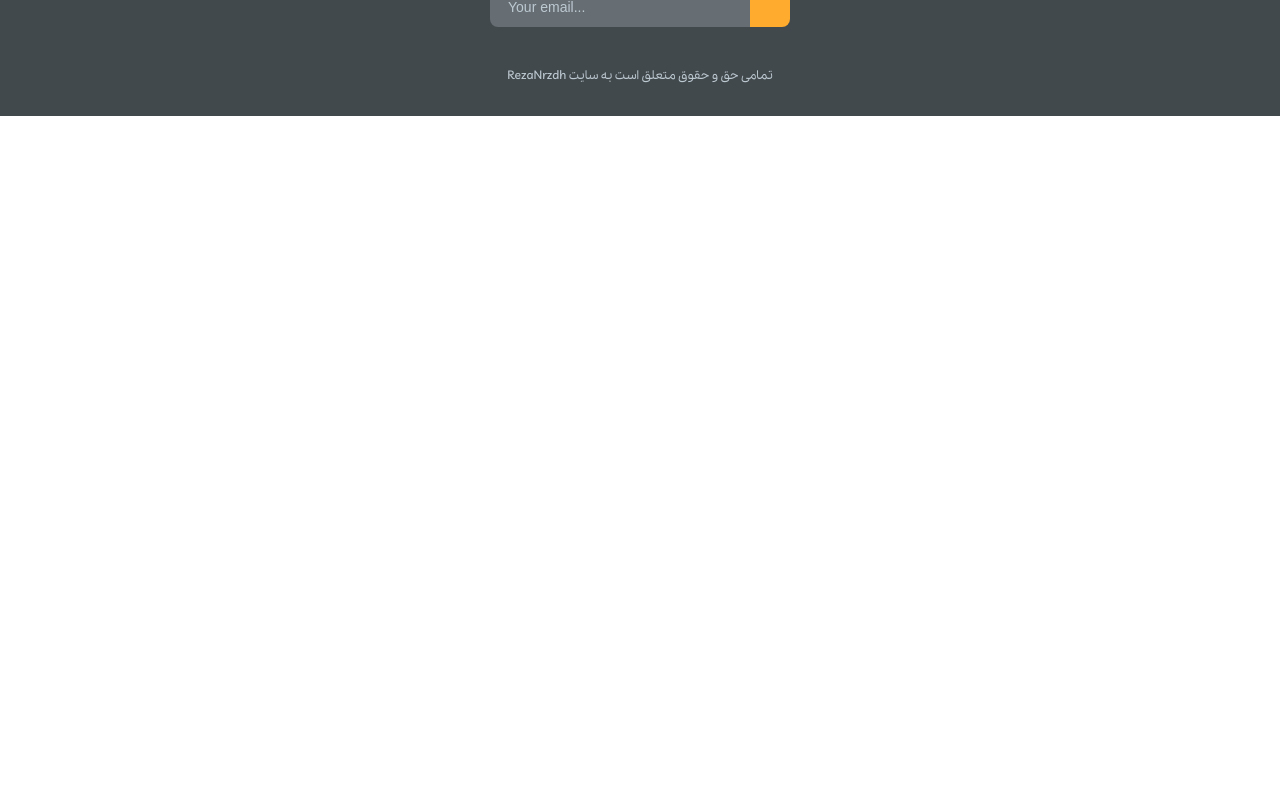
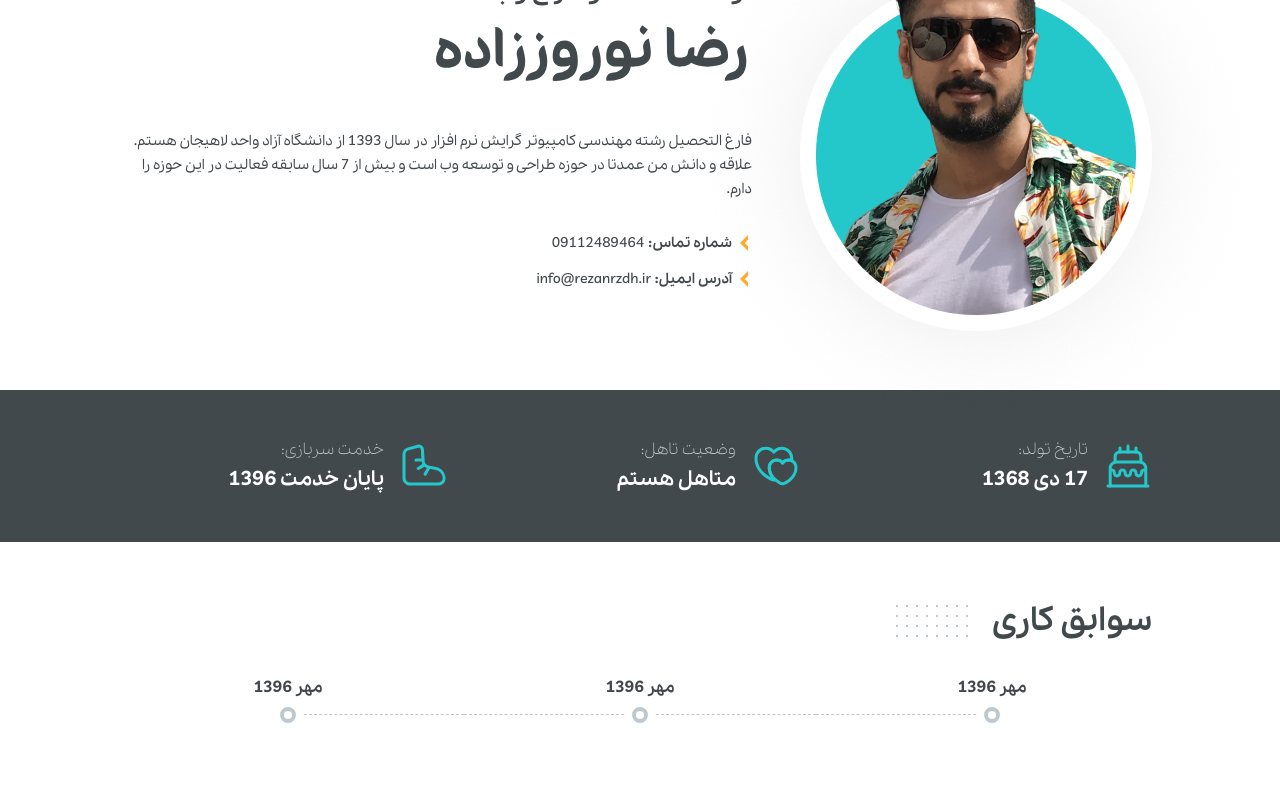
Before and after one commit to RezaNrzdh/RezaNrzdh, an Angular app in the folder client/: page /about in a window 1280 px wide. Shown: the part 280-1080 px from the top of the page. Before the commit the page ends 800 px from the top, so only its background shows below. Built offline with nearby package versions, Linux system fonts and the light colour scheme.

Commit message:
update about page

```diff
--- a/client/src/app/feature/about/about.component.html
+++ b/client/src/app/feature/about/about.component.html
@@ -1 +1,69 @@
-<p class="flex laptop justify-ctr">about works!</p>
+<section class="flex column margin-top-32 margin-bot-56">
+    <div class="flex CRTMonitor align-ctr margin-bot-32">
+        <h1 class="color-dark headline-1 bold margin-left-24">درباره من</h1>
+        <img src="assets/images/dot.svg" alt="" />
+    </div>
+    <div class="aboutme CRTMonitor flex margin-bot-56">
+        <div class="imageContainer flex relative">
+            <img src="/assets/images/aboutus.png" class="absolute" alt=""/>
+        </div>
+        <div class="flex column margin-right-48 width-full">
+            <span class="headline-4 bold color-dark margin-top-56 margin-bot-16">توسعه دهنده و طراح وب</span>
+            <img src="assets/icons/rezanrzdlogofa.svg" width="321" height="56" alt=""/>
+            <p class="body-2 medium color-dark lineheight-24 margin-top-48">فارغ التحصیل رشته مهندسی کامپیوتر گرایش نرم افزار در سال 1393 از دانشگاه آزاد واحد لاهیجان هستم.
+                علاقه و دانش من عمدتا در حوزه طراحی و توسعه وب است و بیش از 7 سال سابقه فعالیت در این حوزه را دارم.</p>
+            <div class="flex align-ctr margin-top-32 margin-bot-16">
+                <app-icon icon="chevron-left" size="16" color="primary"></app-icon>
+                <span class="body-2 bold color-dark margin-right-4">شماره تماس:</span>
+                <span class="body-2 medium color-dark margin-right-4">09112489464</span>
+            </div>
+            <div class="flex align-ctr">
+                <app-icon icon="chevron-left" size="16" color="primary"></app-icon>
+                <span class="body-2 bold color-dark margin-right-4">آدرس ایمیل:</span>
+                <span class="body-2 medium color-dark margin-right-4">info@rezanrzdh.ir</span>
+            </div>
+        </div>
+    </div>
+    <div class="info flex background-dark padding-top-48 padding-bot-48">
+        <div class="CRTMonitor grid">
+            <div class="flex align-ctr">
+                <app-icon icon="cake" size="48"></app-icon>
+                <div class="flex column margin-right-16">
+                    <span class="body-1 color-gray-3 margin-bot-4">تاریخ تولد:</span>
+                    <span class="headline-5 bold color-white">17 دی 1368</span>
+                </div>
+            </div>
+            <div class="flex align-ctr">
+                <app-icon icon="married" size="48"></app-icon>
+                <div class="flex column margin-right-16">
+                    <span class="body-1 color-gray-3 margin-bot-4">وضعیت تاهل:</span>
+                    <span class="headline-5 bold color-white">متاهل هستم</span>
+                </div>
+            </div>
+            <div class="flex align-ctr">
+                <app-icon icon="soldier" size="48"></app-icon>
+                <div class="flex column margin-right-16">
+                    <span class="body-1 color-gray-3 margin-bot-4">خدمت سربازی:</span>
+                    <span class="headline-5 bold color-white">پایان خدمت 1396</span>
+                </div>
+            </div>
+        </div>
+    </div>
+    <div class="experience margin-top-56 margin-bot-56">
+        <div class="flex CRTMonitor align-ctr margin-bot-32">
+            <h1 class="color-dark headline-1 bold margin-left-24">سوابق کاری</h1>
+            <img src="assets/images/dot.svg" alt="" />
+        </div>
+        <div class="grid CRTMonitor">
+            <div *ngFor="let item of [1,1,1]" class="company flex column relative">
+                <div class="year flex column align-ctr">
+                    <span class="body-1 bold color-dark margin-bot-8">مهر 1396</span>
+                    <span class="flex radius-8"></span>
+                </div>
+                <div></div>
+            </div>
+        </div>
+    </div>
+    <div class="skills"></div>
+    <div class="language"></div>
+</section>
--- a/client/src/app/feature/about/about.component.scss
+++ b/client/src/app/feature/about/about.component.scss
@@ -0,0 +1,68 @@
+@use "src/assets/styles/color";
+
+:host{
+    section{
+        .aboutme{
+            .imageContainer{
+                min-width: 352px;
+                height: 416px;
+                img{
+                    top:-67px;
+                    left: -128px;
+                    object-fit: none;
+                }
+            }
+        }
+        .info{
+            .grid{
+                grid-template-columns: 1fr 1fr 1fr;
+                grid-column-gap: 32px;
+            }
+        }
+        .experience{
+            .grid{
+                grid-template-columns: 1fr 1fr 1fr;
+                grid-column-gap: 32px;
+                .company {
+                    .year{
+                        span{
+                            &:nth-child(2){
+                                width: 8px;
+                                height: 8px;
+                                border: 4px solid color.$color-gray-3;
+                            }
+                        }
+                    }
+                    &:first-child, &:nth-child(2){
+                        &:after{
+                            display: flex;
+                            position: absolute;
+                            top:38px;
+                            left: -16px;
+                            content: "";
+                            width: 50%;
+                            border-top: 1px dashed color.$color-gray-3;
+                        }
+                    }
+                    &:nth-child(2), &:last-child{
+                        &:before{
+                            display: flex;
+                            position: absolute;
+                            top:38px;
+                            right: -16px;
+                            content: "";
+                            width: 50%;
+                            border-top: 1px dashed color.$color-gray-3;
+                        }
+                    }
+                }
+            }
+        }
+        .skills{
+
+        }
+        .language{
+
+        }
+    }
+}
```
